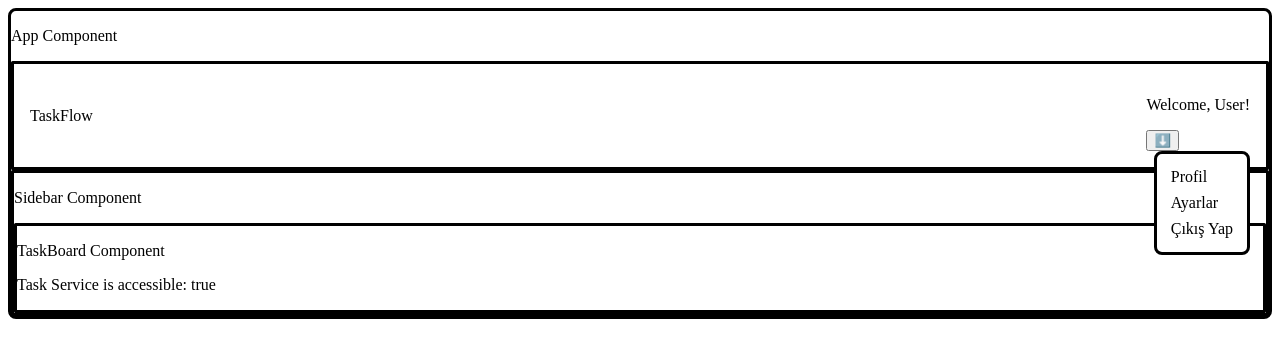
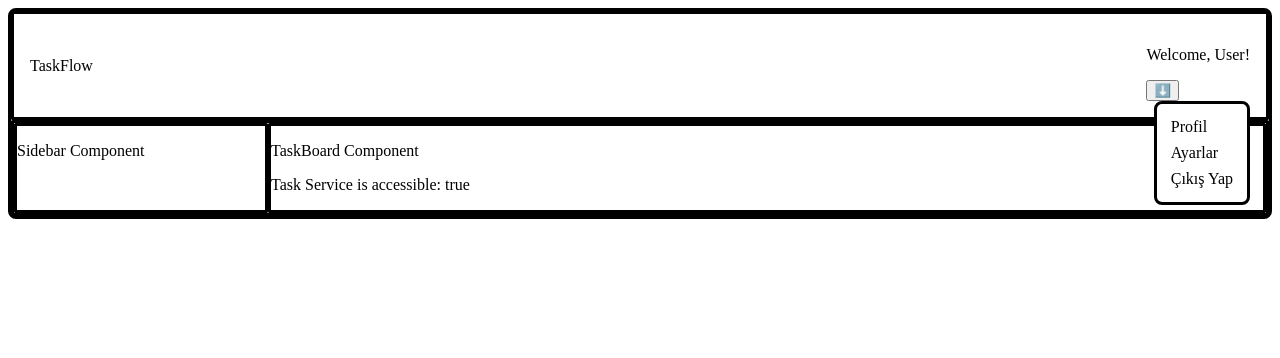
Before and after one commit to keremishik/taskflow-app, an Angular app: page / in a window 1280 px wide. Shown: the top 358 px of the page. Built offline with nearby package versions, Linux system fonts and the light colour scheme.

Commit message:
added containers and styling for main layout - Add flex display for main layout - Adjust widths for sidebar and task board containers

```diff
--- a/src/app/app.ts
+++ b/src/app/app.ts
@@ -8,13 +8,14 @@ import { TaskBoard } from "../components/task-board/task-board";
   imports: [Header, Sidebar, TaskBoard],
   template: `
     <div class="app-container">
-      <p>App Component</p>
       <div class="header-container">
         <app-header></app-header>
       </div>
       <div class="main-layout">
-        <app-sidebar></app-sidebar>
-        <div class="content">
+        <div class="sidebar-container">
+          <app-sidebar></app-sidebar>
+        </div>
+        <div class="task-board-container">
           <app-task-board></app-task-board>
         </div>
       </div>
@@ -30,10 +31,17 @@ import { TaskBoard } from "../components/task-board/task-board";
       border-radius: 0.1rem;
     }
     .main-layout{
+      display: flex; /* to makee sidebar and taskboard side by side <-> */
       border: 0.2rem solid black;
       border-radius: 0.1rem;
     }
-    .content{
+    .sidebar-container{
+      width: 20%;
+      border: 0.2rem solid black;
+      border-radius: 0.1rem;
+    }
+    .task-board-container{
+      width: 80%;
       border: 0.2rem solid black;
       border-radius: 0.1rem;
     }
```
